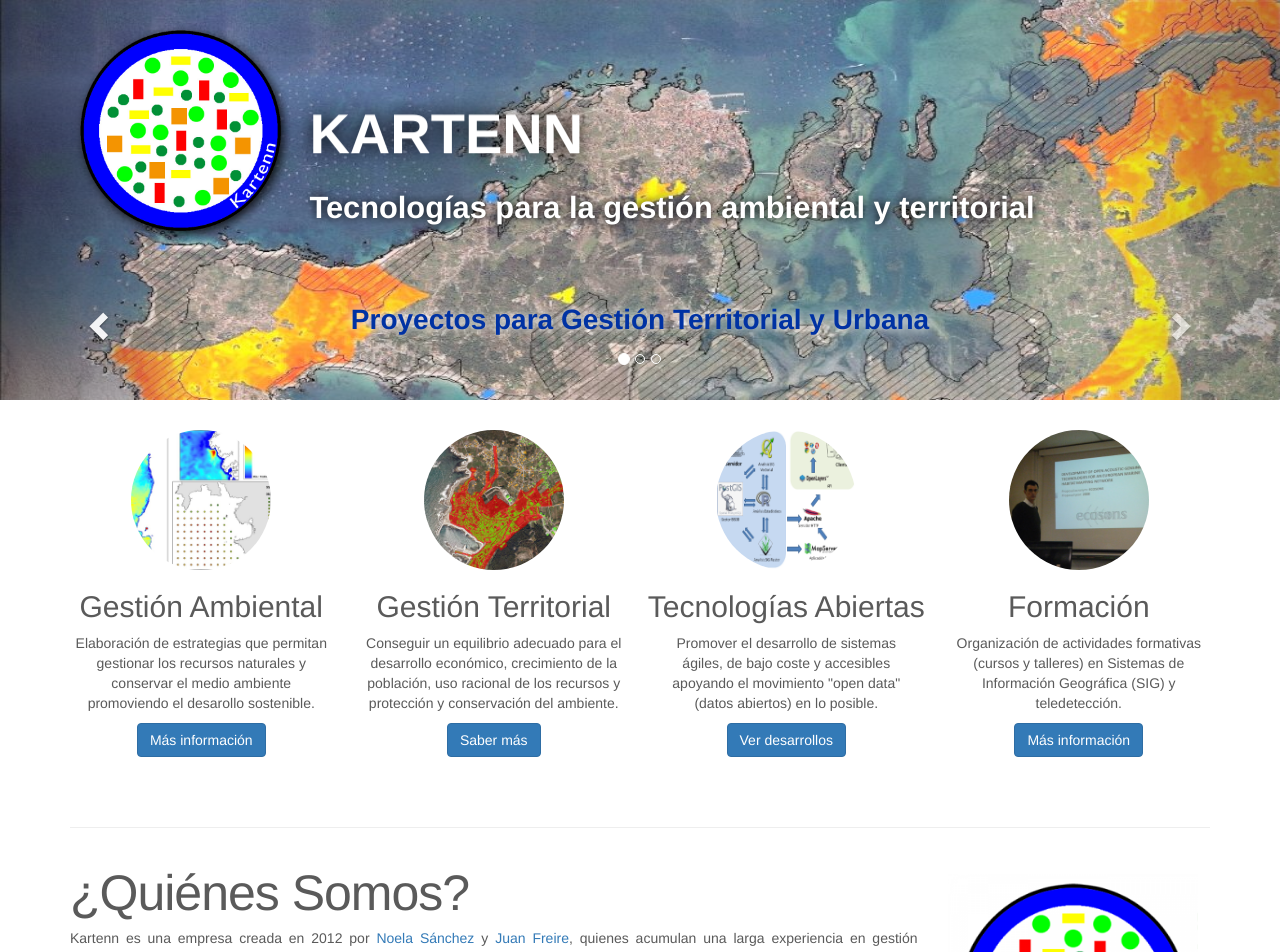
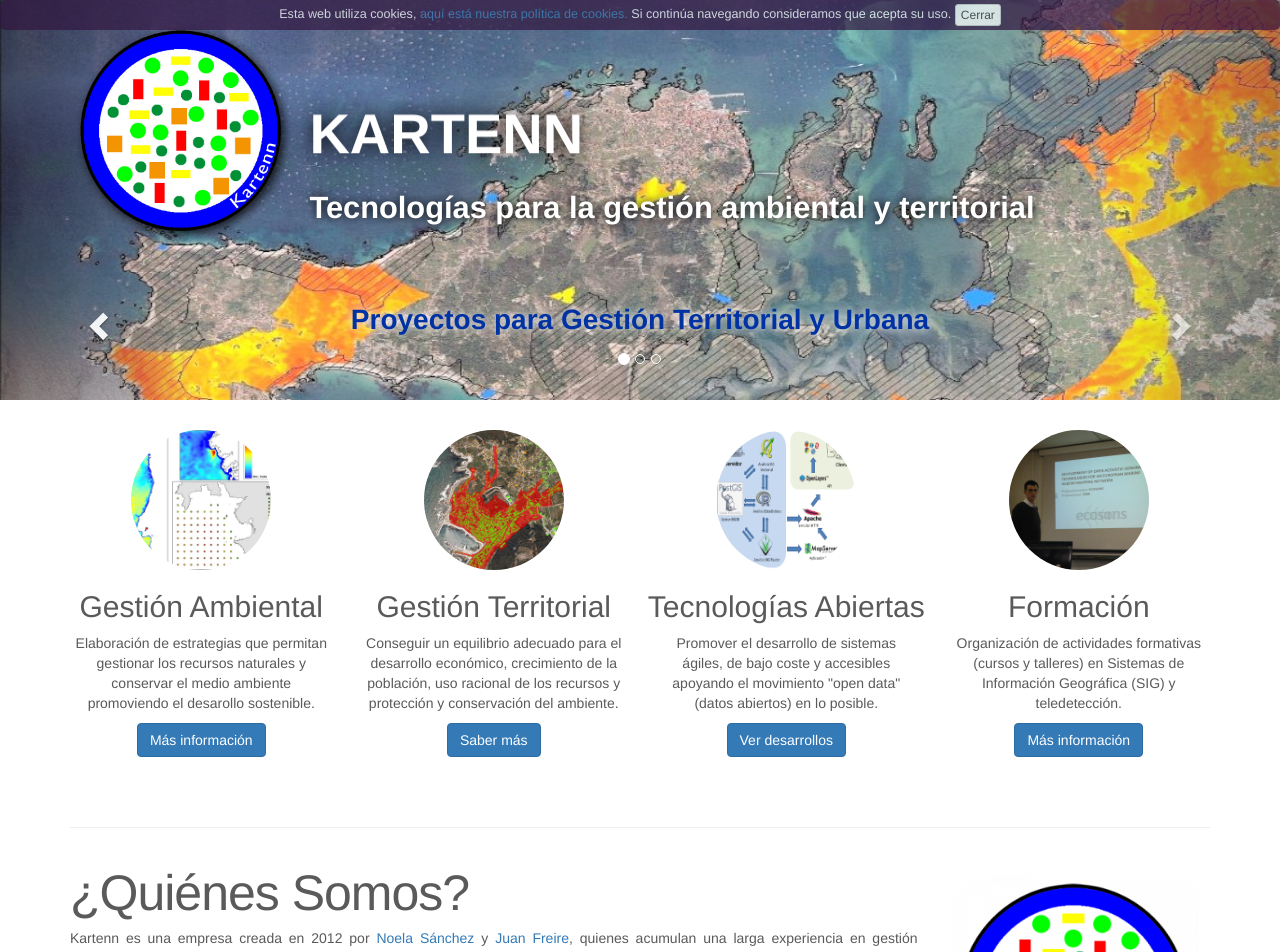
Before and after one commit to jriguera/kartenn, a Jekyll site: the page built from index.html, in a window 1280 px wide. Shown: the top 952 px of the page. Built offline with Jekyll 4.4.1, drawn with Linux system fonts in a browser that asks for light colours; nearby versions of some CDN libraries; library files that are not in the unit come from our copies.

Commit message:
added cookies legal info

```diff
--- a/_config.yml
+++ b/_config.yml
@@ -8,6 +8,7 @@
 company: Kartenn
 terms: http://www.kartenn.es/quienes-somos/
 contact: http://www.kartenn.es/noticias/
+cookies: http://www.kartenn.es/quienes-somos/
 
 brand:
   logo: img/kartenn.png
--- a/_includes/footer.html
+++ b/_includes/footer.html
@@ -4,6 +4,7 @@
    <p class="pull-left">
    &copy; {{ site.time | date: '%Y' }} {{ site.company }}
    {% if site.contact %} &middot; <a href="{{ site.contact }}">Contacto</a>{% endif %}
+   {% if site.cookies %} &middot; <a href="{{ site.cookies }}">Política de cookies</a>{% endif %}
    </p>
    </div>
    </div>
--- a/_includes/header.html
+++ b/_includes/header.html
@@ -1,3 +1,11 @@
+{% if site.cookies %}
+<div class="container container-cookie">
+  <div class="cookiesms" id="cookie1">
+Esta web utiliza cookies, <a href="{{ site.cookies }}">aquí está nuestra política de cookies.</a>
+Si continúa navegando consideramos que acepta su uso. <button type="button" class="btn btn-default btn-xs" onclick="controlcookies()">Cerrar</button>
+  </div>
+</div>
+{% endif %}
 <header class="site-header">
     <div class="navbar-wrapper">
       <div class="container">
--- a/_includes/js.html
+++ b/_includes/js.html
@@ -3,3 +3,13 @@
     <!-- Placed at the end of the document so the pages load faster -->
     <script src="https://ajax.googleapis.com/ajax/libs/jquery/1.11.1/jquery.min.js"></script>
     <script src="js/bootstrap.min.js"></script>
+
+    <!-- SCRIPT CONTROL DE COOKIES -->
+    <script type="text/javascript">
+    function controlcookies() {
+       // si variable no existe se crea (al clicar en Aceptar)
+       localStorage.controlcookie = (localStorage.controlcookie || 0);
+       localStorage.controlcookie++; // incrementamos cuenta de la cookie
+       cookie1.style.display='none'; // Esconde la política de cookies
+    }
+    </script>
```
Also changed, not shown: _includes/css/carrousel.css (+33 -0 lines).
